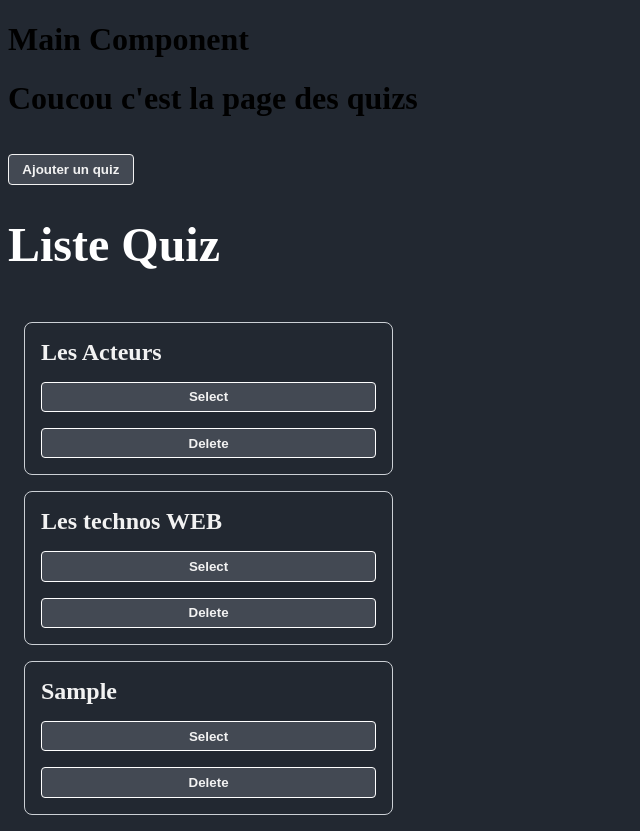
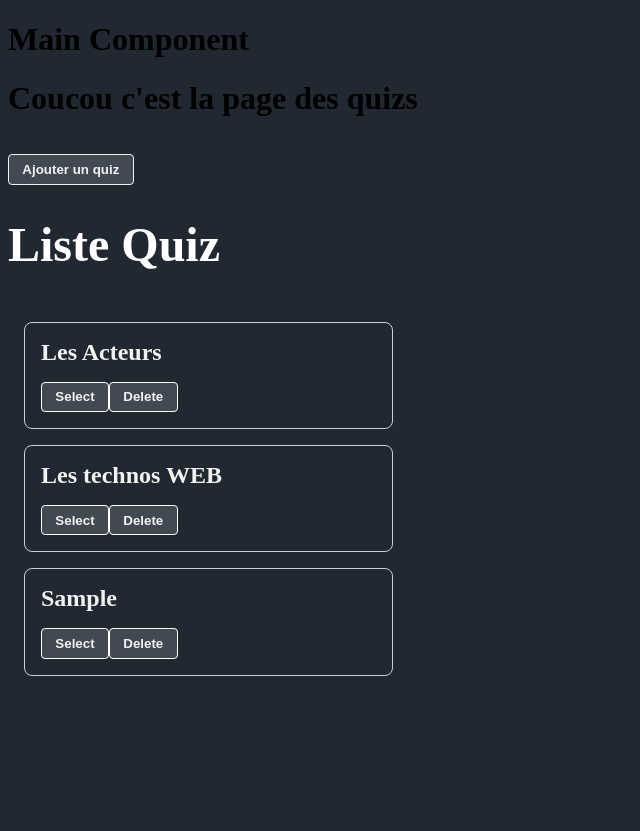
Before and after one commit to 2019-2020-ps6/2022-2023-ps6-les-gourmets, an Angular app in the folder front-end/: page /QuizForm in a window 1280 px wide. Both pictures are taken after typing "Sample" into the empty fields and a click on the button "Create". Shown: the whole page, without its empty margins (0-640 px from the left). After the commit the page ends 800 px from the top, so only its background shows below. Built offline with nearby package versions, Linux system fonts and the light colour scheme.

Commit message:
page selection quiz v2 #16

```diff
--- a/front-end/src/app/Components/Quizs/Quiz/Quiz.component.html
+++ b/front-end/src/app/Components/Quizs/Quiz/Quiz.component.html
@@ -1,8 +1,12 @@
 <div class="card">
   <h2>
-      <i class="fab fa-leanpub"></i>
-      {{quiz.name}}
+    <i class="fab fa-leanpub"></i>
+    {{quiz.name}}
   </h2>
-  <button class="button-card" (click)="selectQuiz()" [routerLink]="['/GamePageComponent']" >Select</button>
-  <button class="button-card" (click)="delete()">Delete</button>
+  <div *ngIf="isMod">
+    <button class="button-card" (click)="selectQuiz()">Select</button>
+    <button class="button-card" (click)="delete()">Delete</button>
+  </div>
+  <div *ngIf="isMod == false">
+    <button class="button-card" (click)="selectQuiz()" [routerLink]="['/GamePageComponent']">Select</button>
 </div>
--- a/front-end/src/app/Components/Quizs/Quiz/Quiz.component.ts
+++ b/front-end/src/app/Components/Quizs/Quiz/Quiz.component.ts
@@ -1,6 +1,8 @@
 
 import { Component, OnInit, Input, Output, EventEmitter} from '@angular/core';
+import { ActivatedRoute } from '@angular/router';
 import { Quiz } from 'src/models/quiz.model';
+import { QuizService } from 'src/service/quiz.service';
 
 @Component({
     selector: 'app-Quiz',
@@ -9,6 +11,8 @@ import { Quiz } from 'src/models/quiz.model';
 })
 
 export class QuizComponent implements OnInit {
+
+  public isMod: Boolean = false;
 
   @Input()
   quiz!: Quiz;
@@ -22,14 +26,16 @@ export class QuizComponent implements OnInit {
   @Output()
   deleteQuizz: EventEmitter<Quiz> = new EventEmitter<Quiz>();
 
-  constructor() {
+  constructor(route: ActivatedRoute, public quizService: QuizService) {
+    route.url.subscribe((url) =>
+    this.isMod = (route.snapshot.url[0].path == "ListeQuizPage"));
   }
 
   ngOnInit(): void {
   }
 
   selectQuiz(): void {
-    this.quizSelected.emit(true);
+    this.quizService.selectQuiz(this.quiz);
   }
 
   edit(): void {
--- a/front-end/src/service/quiz.service.ts
+++ b/front-end/src/service/quiz.service.ts
@@ -12,10 +12,10 @@ import { BehaviorSubject, Subject } from 'rxjs';
 export class QuizService {
     //The list of quiz. The list is retrieved from the mock.
 private quizzes: Quiz[] = QUIZ_LIST; // Ici on initialise la valeur avec un mock QUIZ_LIST
+private quizSelected!: Quiz; // Ici on initialise la valeur avec un mock QUIZ_LIST
 
 public quizzes$: BehaviorSubject<Quiz[]> = new BehaviorSubject(this.quizzes); // Ici on crée un observable qui va permettre de récupérer la liste des quiz
-public quizSelected$: Subject<Quiz> = new Subject();
-private quizUrl = "http://localhost:4200" + '/quizzes';
+public quizSelected$: BehaviorSubject<Quiz> = new BehaviorSubject(this.quizSelected); // Ici on crée un observable qui va permettre de récupérer un quiz sélectionné
 
 // The service's constructor. Le constructeur peut prendre en paramètre les dépendances du service - comme ici, HttpClient qui va permettre de récupérer les données d'un serveur
 constructor() { }
@@ -33,4 +33,9 @@ deleteQuiz(quiz: Quiz) {
   this.quizzes = this.quizzes.filter(q => q !== quiz);
   this.quizzes$.next(this.quizzes);
  }
+
+ selectQuiz(quiz: Quiz) {
+    this.quizSelected = quiz;
+    this.quizSelected$.next(this.quizSelected);
+  }
 }
```
